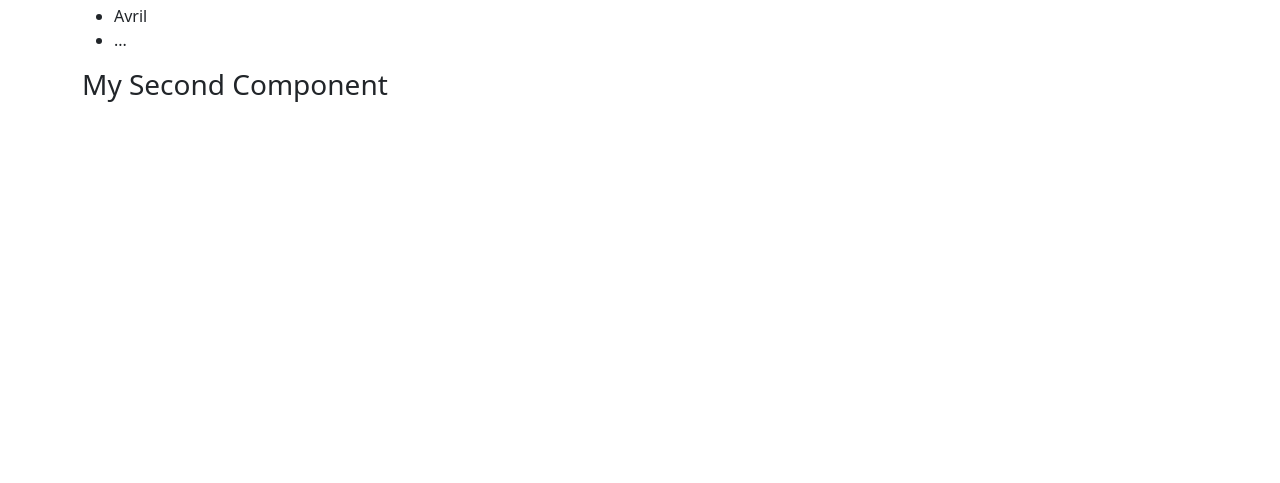
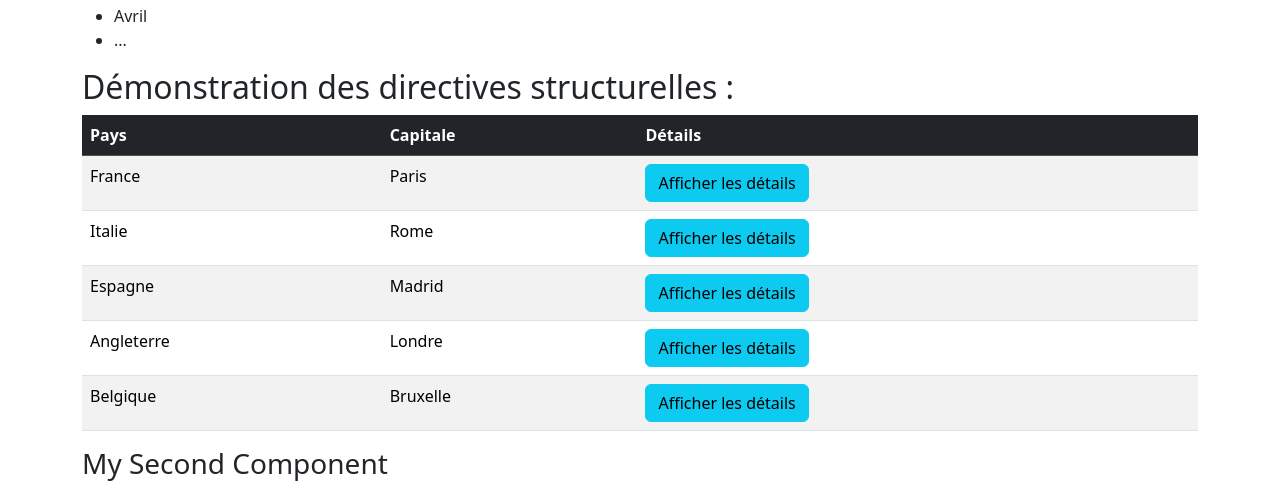
Before and after one commit to mehdi-mtir/dema-app-angular, an Angular app: page / in a window 1280 px wide. Shown: the part 438-921 px from the top of the page. Before the commit the page ends 800 px from the top, so only its background shows below. Built offline with nearby package versions, Linux system fonts and the light colour scheme.

Commit message:
Demo ngIf

```diff
--- a/src/app/first/first.component.html
+++ b/src/app/first/first.component.html
@@ -12,4 +12,32 @@
 </ul>
 
 
+<h2>Démonstration des directives structurelles :</h2>
+<table class="table table-striped">
+    <thead class="table-dark">
+        <tr>
+            <th>Pays</th>
+            <th>Capitale</th>
+            <th>Détails</th>
+        </tr>
+    </thead>
+    <tbody>
+        <tr *ngFor="let p of pays">
+            <td>{{p.nom}}</td>
+            <td>{{p.capitale}}</td>
+            <td><button class="btn btn-info" (click)="showCard(p)">Afficher les détails</button></td>
+        </tr>
+    </tbody>
+</table>
+
+<!--2. *ngIf : affichage conditionnel des éléments HTML-->
+<div class="card" style="width: 18rem;" *ngIf="selectedPays !== undefined">
+    <img src="{{selectedPays.drapeau}}" class="card-img-top" alt="{{'Dreapeau de ' + selectedPays.nom}}">
+    <div class="card-body">
+        <h5 class="card-title">{{selectedPays.nom}}</h5>
+        <p class="card-text">{{selectedPays.description}}</p>
+        <a href="#" class="btn btn-primary">Cacher les détails</a>
+    </div>
+</div>
+
 <app-second></app-second>
--- a/src/app/first/first.component.ts
+++ b/src/app/first/first.component.ts
@@ -1,4 +1,5 @@
 import { Component } from "@angular/core";
+import { Country } from "../model/country";
 
 
 @Component({
@@ -11,14 +12,45 @@ export class FirstComponent{
     description = "Premier composant créé manuellement pour la démonstration.";
     url1 = "https://upload.wikimedia.org/wikipedia/commons/thumb/c/cf/Angular_full_color_logo.svg/2048px-Angular_full_color_logo.svg.png";
     url2 = "https://encrypted-tbn0.gstatic.com/images?q=tbn:ANd9GcQxp5zYhu3p_x2rXCk8asAdpQUeP2Hw_v1AsH8qv2rBDQ&s";
+    selectedPays? : Country;
 
     mois = ["Janvier", "Février", "Mars", "Avril", "..."];
     pays = [
-        {nom : "France", capitale : "Paris"},
-        {nom : "Italie", capitale : "Rome"},
-        {nom : "Espagne", capitale : "Madrid"},
-        {nom : "Angleterre", capitale : "Londre"},
-        {nom : "Belgique", capitale : "Bruxelle"},
+        new Country(
+            1,
+            "France",
+            "Paris",
+            "https://upload.wikimedia.org/wikipedia/commons/thumb/9/93/Flag_of_France_%281794%E2%80%931815%2C_1830%E2%80%931974%29.svg/165px-Flag_of_France_%281794%E2%80%931815%2C_1830%E2%80%931974%29.svg.png",
+             "La France, en forme longue République française, est un État souverain transcontinental dont le territoire métropolitain s'étend en Europe de l'Ouest et dont le territoire ultramarin s'étend dans les océans Indien, Atlantique et Pacifique, ainsi qu'en Antarctique8 et en Amérique du Sud. "
+        ),
+        new Country(
+            2,
+            "Italie",
+            "Rome",
+            "https://upload.wikimedia.org/wikipedia/commons/thumb/0/03/Flag_of_Italy.svg/165px-Flag_of_Italy.svg.png",
+            "L'Italie ; en italien : Italia , en forme longue la République italienne, est un État souverain d'Europe du Sud. Son territoire comprend une partie continentale, une péninsule située au centre de la mer Méditerranée ainsi qu'une partie insulaire constituée par les deux plus grandes îles de cette mer, la Sicile et la Sardaigne, et d'autres îles plus petites. Elle est rattachée au reste du continent par le massif des Alpes"
+        ),
+        new Country(
+            3,
+            "Espagne",
+            "Madrid",
+            "https://upload.wikimedia.org/wikipedia/commons/thumb/9/9a/Flag_of_Spain.svg/165px-Flag_of_Spain.svg.png",
+             "L'Espagne, en forme longue le royaume d'Espagne (respectivement en espagnol : España Écouter et Reino de España), est un État souverain transcontinental d'Europe du Sud-Ouest, qui occupe la plus grande partie de la péninsule Ibérique. Le pays a une superficie de 504 030 km2 et une population de 47 millions d'habitants."
+        ),
+        new Country(
+            4,
+            "Angleterre",
+            "Londre",
+            "https://upload.wikimedia.org/wikipedia/commons/thumb/b/be/Flag_of_England.svg/195px-Flag_of_England.svg.png",
+            "L'Angleterre (en anglais : England /ˈɪŋɡlənd/ Écouter ; en cornique : Pow Sows) est une nation constitutive du Royaume-Uni. Elle est entourée par le pays de Galles à l'ouest et l'Écosse au nord, et par la mer d'Irlande au nord-ouest, la mer Celtique au sud-ouest, la mer du Nord à l'est, et la Manche au sud, qui la sépare de l'Europe continentale. Son territoire couvre cinq-huitièmes de l'île de Grande-Bretagne, qui est située dans l'Atlantique Nord, et il comprend plus de cent petites îles, comme celles de Scilly et de Wight."
+        ),
+        new Country(
+            5,
+            "Belgique",
+            "Bruxelle",
+            "https://upload.wikimedia.org/wikipedia/commons/thumb/6/65/Flag_of_Belgium.svg/165px-Flag_of_Belgium.svg.png",
+            "La Belgique (/bɛlʒik/b Écouter ; en néerlandais : België /ˈbɛlɣiǝ/c Écouter ; en allemand : Belgien /ˈbɛlgiən/d Écouter), en forme longue le royaume de Belgiquee, est un pays d’Europe de l'Ouest, bordé par la France, les Pays-Bas, l’Allemagne, le Luxembourg et la mer du Nord. "
+        )
     ]
 
     image = {
@@ -30,7 +62,6 @@ export class FirstComponent{
     changeLogo(){
         //console.log("Button clicked!");
         this.image.url === this.url1? this.image.url = this.url2 : this.image.url = this.url1;
-
         /*
         if(this.image.url === this.url1)
             this.image.url = this.url2
@@ -39,4 +70,8 @@ export class FirstComponent{
         */
     }
 
+    showCard(p : Country){
+        this.selectedPays = p;
+    }
+
 }
--- /dev/null
+++ b/src/app/model/country.ts
@@ -0,0 +1,40 @@
+export class Country {
+    public get id(): number {
+        return this._id;
+    }
+    public set id(value: number) {
+        this._id = value;
+    }
+    public get description(): string {
+        return this._description;
+    }
+    public set description(value: string) {
+        this._description = value;
+    }
+    public get drapeau(): string {
+        return this._drapeau;
+    }
+    public set drapeau(value: string) {
+        this._drapeau = value;
+    }
+    public get capitale(): string {
+        return this._capitale;
+    }
+    public set capitale(value: string) {
+        this._capitale = value;
+    }
+    public get nom(): string {
+        return this._nom;
+    }
+    public set nom(value: string) {
+        this._nom = value;
+    }
+
+    constructor(
+        private _id: number,
+        private _nom: string,
+        private _capitale: string,
+        private _drapeau: string,
+        private _description: string
+    ){}
+}
```
Also changed, not shown: 1 other file (tests, documents, lock files or other folders).
